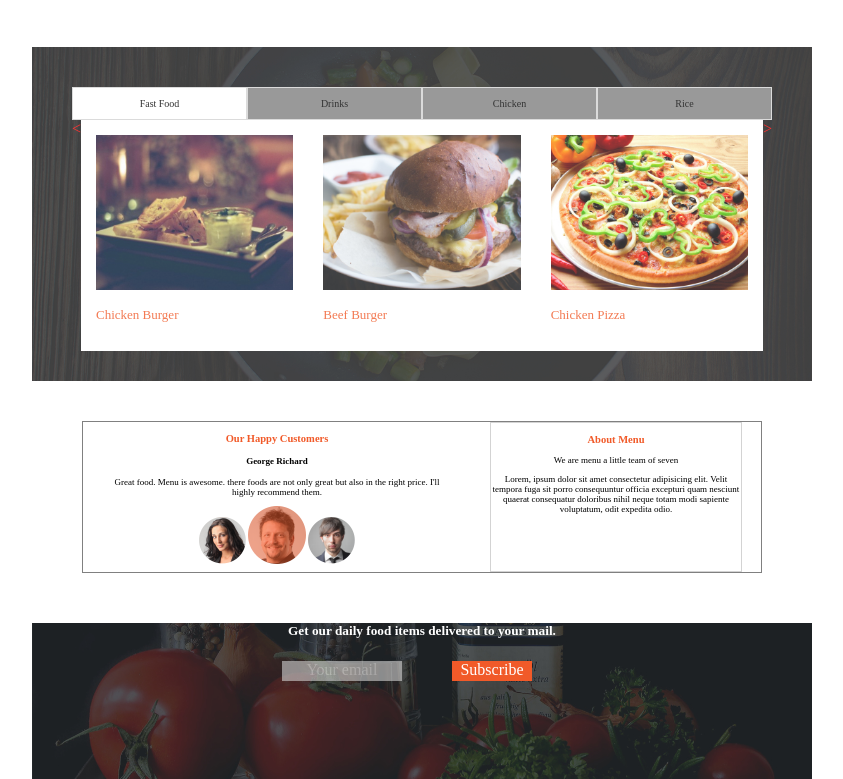
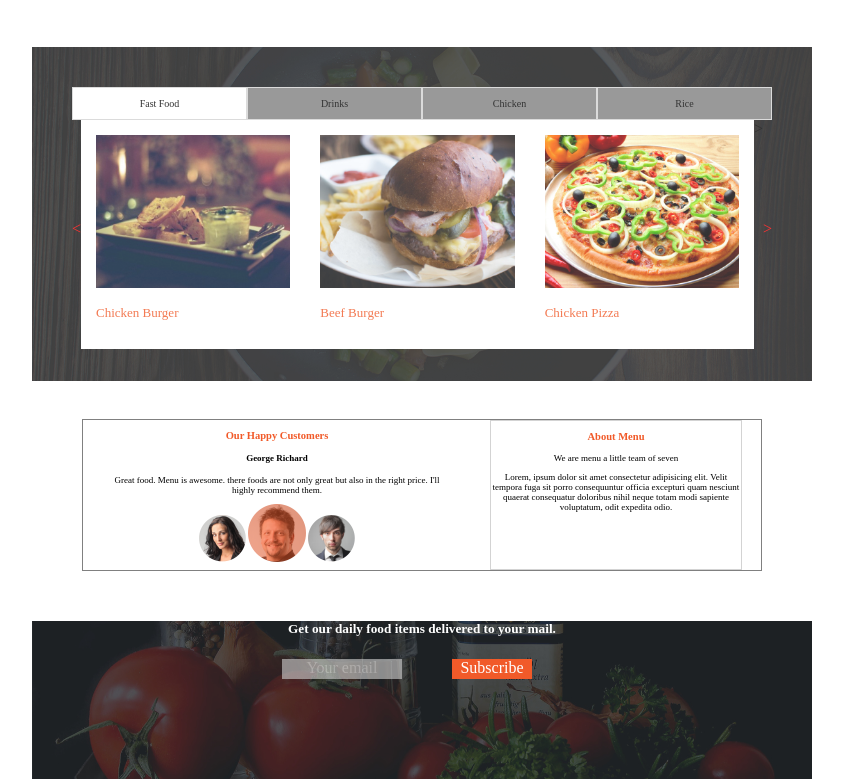
Before and after one commit to LauretteMongina/Anitas-Kitchen, a plain HTML site: page index.html in a window 1280 px wide. Shown: the part 1088-1867 px from the top of the page, without its empty margins (218-1061 px from the left). Drawn offline with Linux system fonts and the light colour scheme.

Commit message:
It will add margin-top styling to the span element.

```diff
--- a/index.html
+++ b/index.html
@@ -86,8 +86,8 @@
           </div>
         </div>
         <div class="foodrow">
-          <span style="color: red;">&#60;</span>
-          <div class="food">
+          <span style="color: red; margin-top: 100px;" >&#60;</span>
+         <div class="food">
             <img src="./assets/Fastfood/chickenBurger.jpg" alt="" style="width: 100%;">
             <p>Chicken Burger</p>
           </div>
@@ -98,8 +98,8 @@
           <div class="food">
             <img src="./assets/Fastfood/chickenPizza.jpg" alt="" style="width: 100%;">
             <p>Chicken Pizza</p>
-         </div>
-          <span style="color: red;">&#62;</span>
+         </div>>
+         <span style="color: red; margin-top: 100px;">&#62;</span>
         </div>
       </div>
     </div>
```
